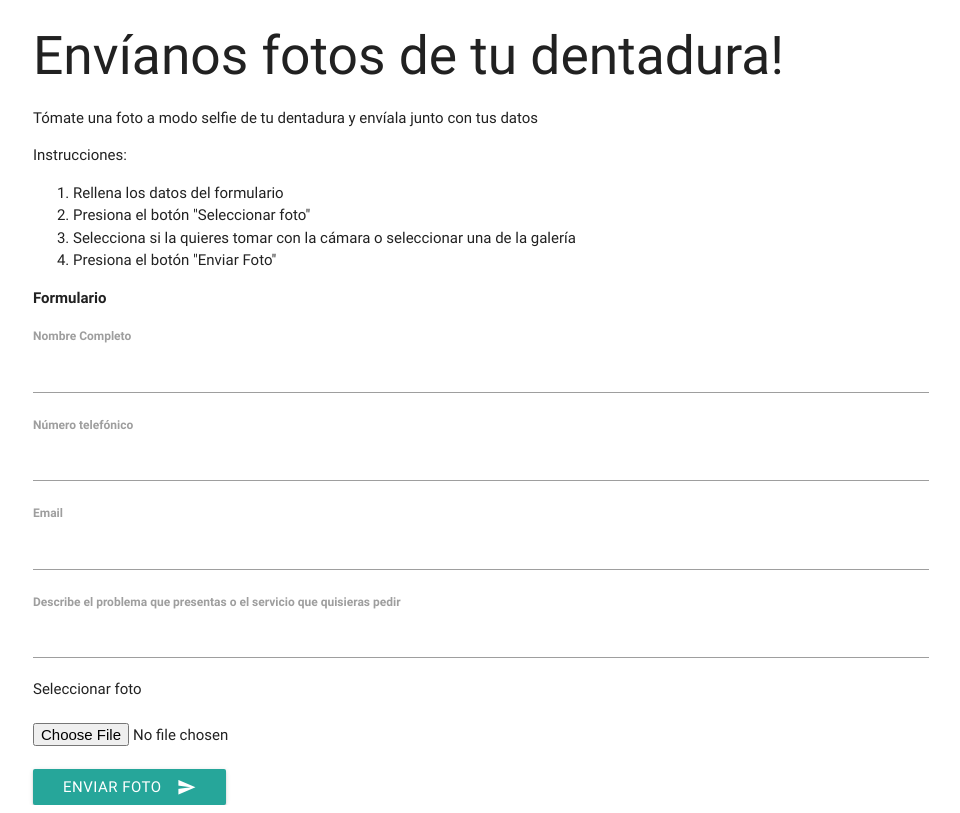
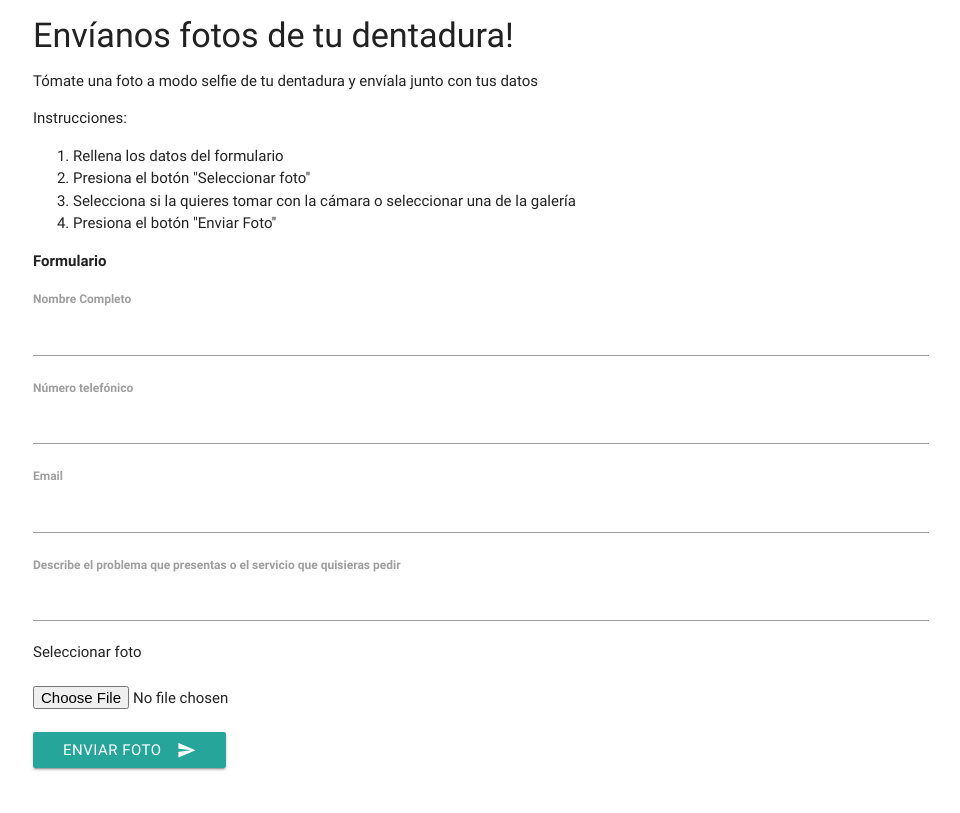
Before and after one commit to julianvergara10/julianvergara10.github.io, a plain HTML site: page index.html in a window 1280 px wide. Shown: the whole page, without its empty margins (159-1119 px from the left). Drawn offline with nearby package versions, Linux system fonts and the light colour scheme.

Commit message:
changes 6

```diff
--- a/index.html
+++ b/index.html
@@ -42,7 +42,7 @@
   <body >
 
    <div class="container">
-  <h2>Envíanos fotos de tu dentadura!</h2>
+  <h4>Envíanos fotos de tu dentadura!</h4>
   <p>Tómate una foto a modo selfie de tu dentadura y envíala junto con tus datos</p>
 
   <p>Instrucciones:</p>
@@ -83,6 +83,8 @@
   <div class="form-group">
     <button class="btn waves-effect waves-light" type="submit" class="form-btn">Enviar Foto<i class="material-icons right">send</i></button>
   </div>
+  <br>
+  <br>
 </form>
 </div>
   </body>
```
